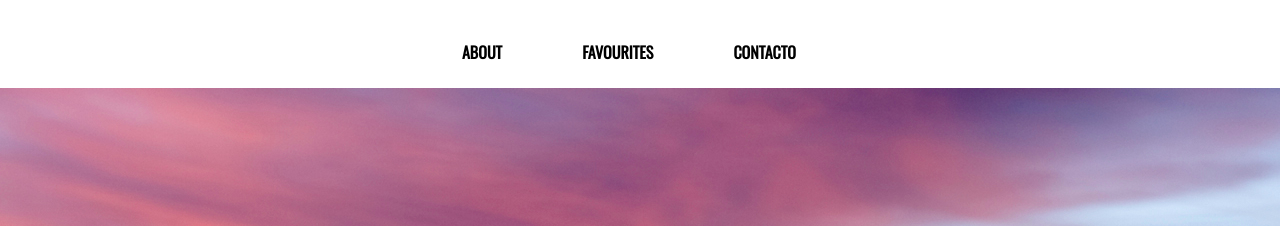
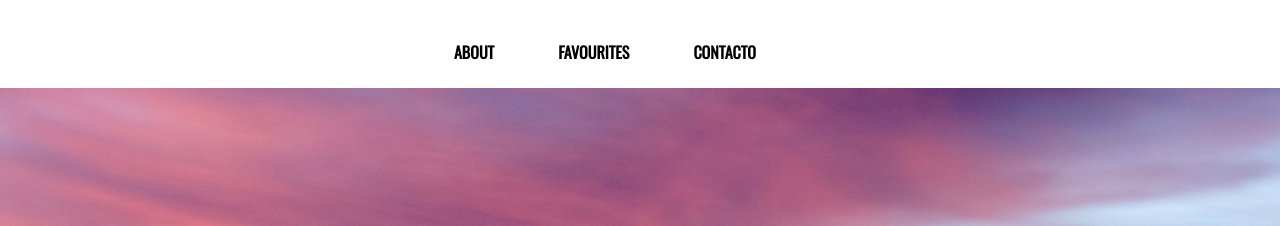
Before and after one commit to asuaruiz/my-cute-page, a plain HTML site: page index.html in a window 1280 px wide. Shown: the top 226 px of the page. Drawn offline with nearby package versions, Linux system fonts and the light colour scheme.

Commit message:
ejercicio terminado

```diff
--- a/css/main.css
+++ b/css/main.css
@@ -13,7 +13,7 @@ ul {
 	color: black;
 	font-weight: bolder;
 	float: left;
-	padding: 1em 2em;
+	padding: 1em 1.5em;
 	margin: 0.5em;
 	text-align: center;
 }
```
